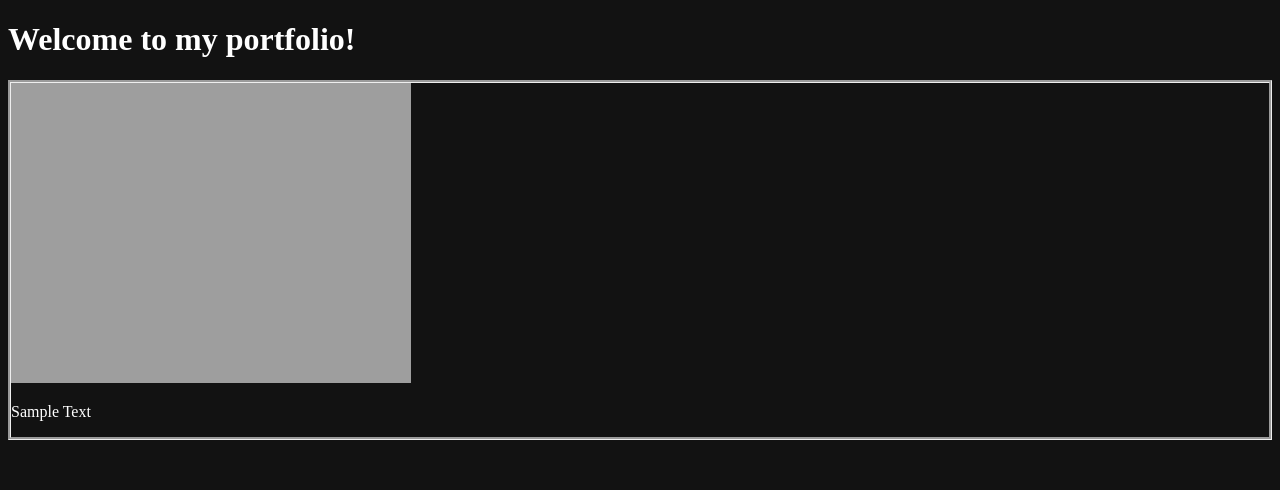
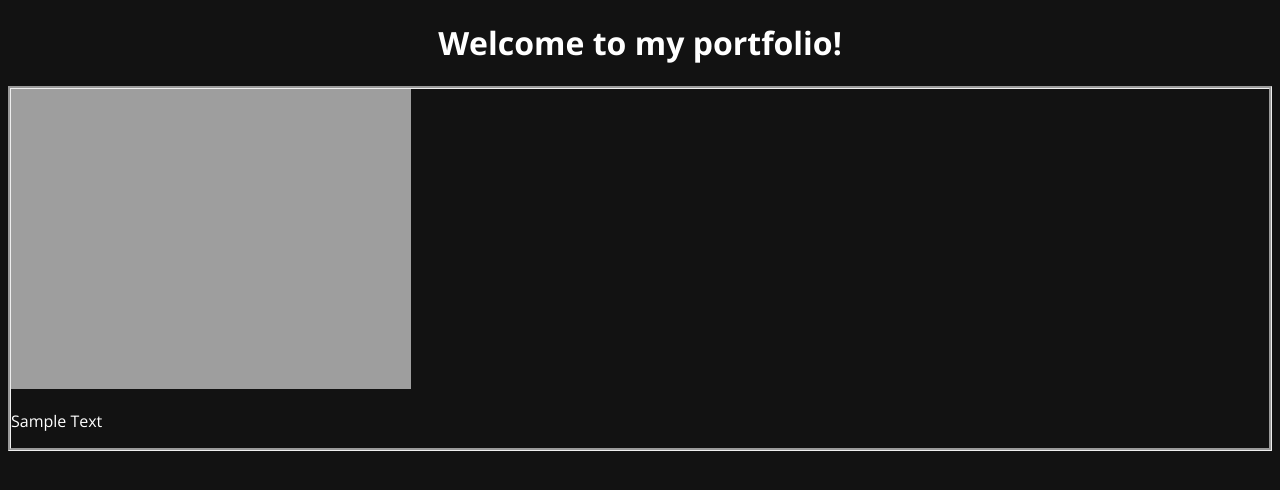
Before and after one commit to zdodson21/ajc-portfolio, a website with bundled scripts: page index.html in a window 1280 px wide. Built offline with nearby package versions, Linux system fonts and the light colour scheme.

Commit message:
imported font, aligned h1

```diff
--- a/css/styles.css
+++ b/css/styles.css
@@ -1,6 +1,13 @@
 @import url(variables.css);
+@import url('https://fonts.googleapis.com/css2?family=Open+Sans:ital,wght@0,300..800;1,300..800&display=swap');
 
 html {
     background-color: var(--ajc-color-default-gray7);
     color: var(--ajc-color-default-white);
+    font-family: "Open Sans", sans-serif;
+    font-optical-sizing: auto;
 }
+
+h1 {
+    text-align: center;
+}
```
